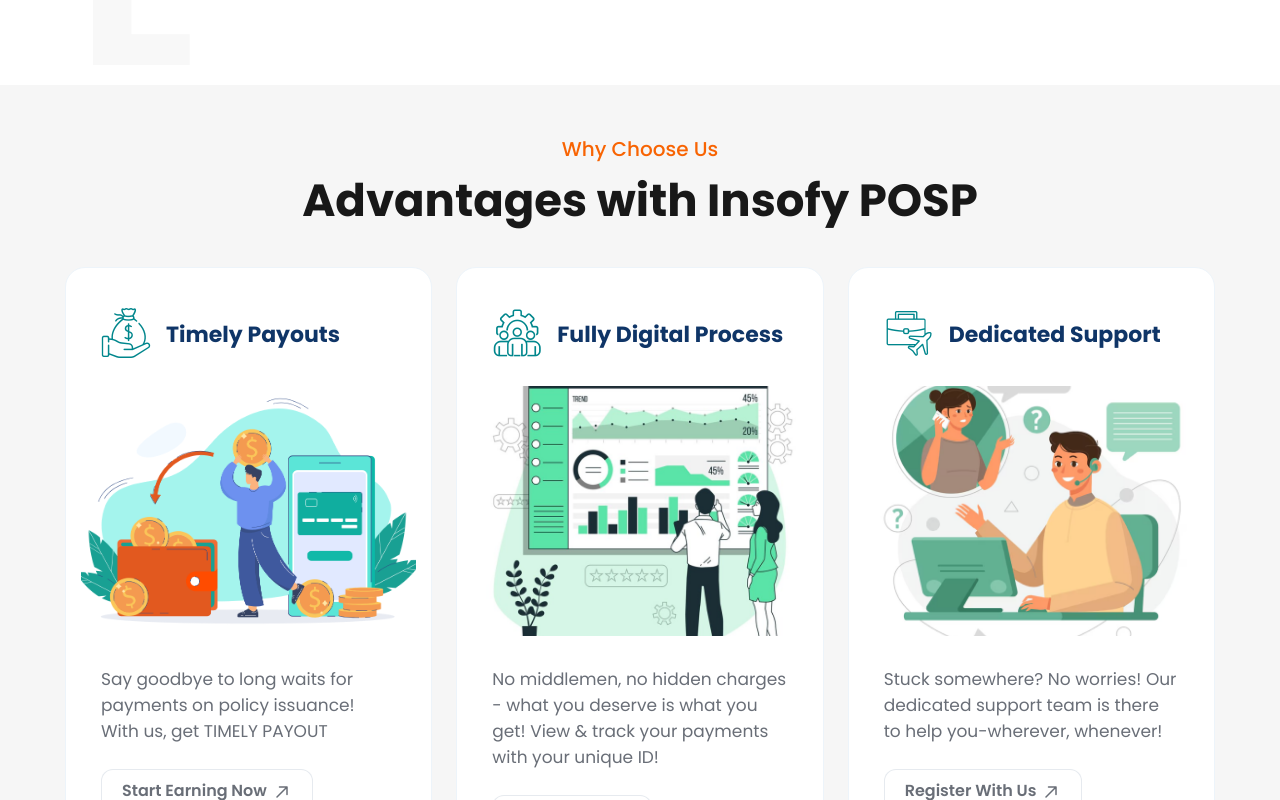
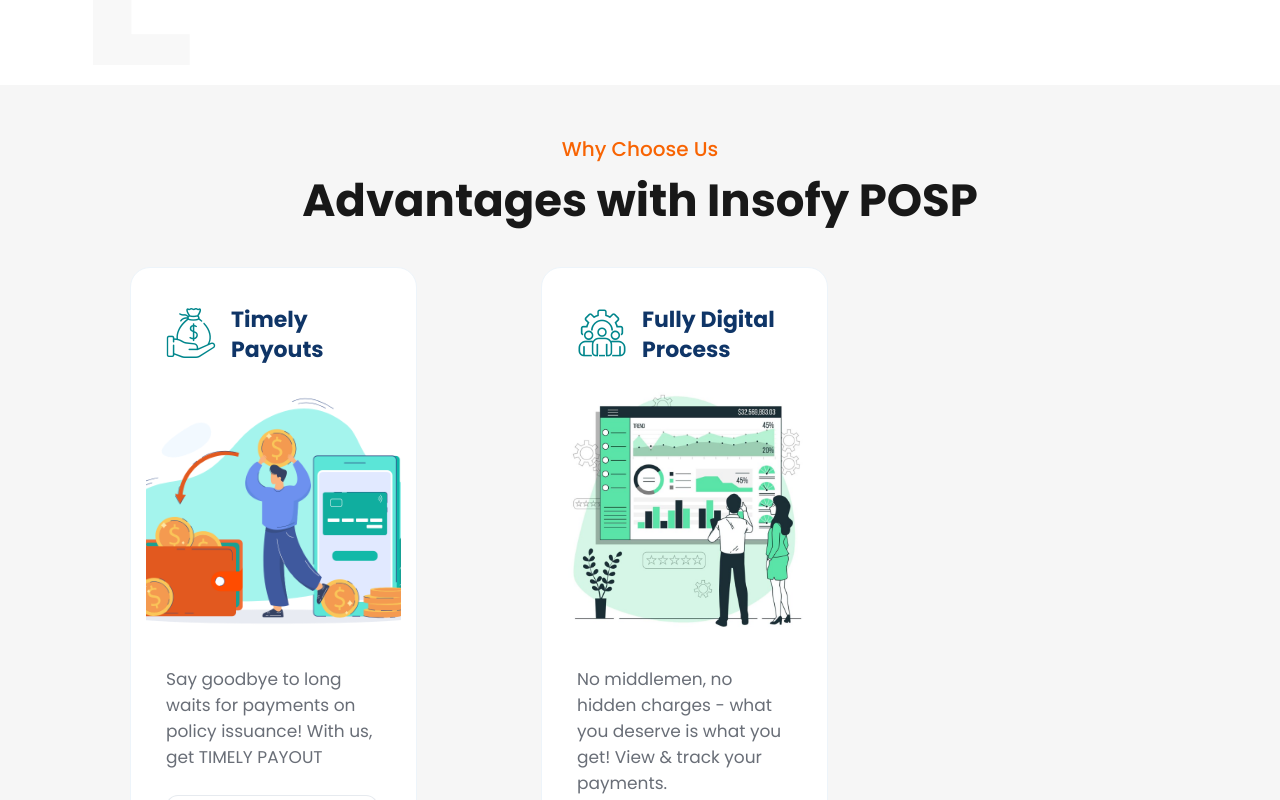
Before and after one commit to viveksinra/insofy-Demo-2, a Next.js app: page / in a window 1280 px wide. Shown: the part 900-1700 px from the top of the page. Built offline with nearby package versions, Linux system fonts and the light colour scheme; a web font is replaced by a local one.

Commit message:
Update Service6 component description in Service6.js

```diff
--- a/components/sections/Service6.js
+++ b/components/sections/Service6.js
@@ -14,7 +14,7 @@
             icon: "flaticon-management",
             title: "Fully Digital Process",
             image: "/assets/images/service/other-ser-2.jpg",
-            description: "No middlemen, no hidden charges - what you deserve is what you get! View & track your payments with your unique ID!",
+            description: "No middlemen, no hidden charges - what you deserve is what you get! View & track your payments.",
             linkText: "Sign Up",
             link: "/service"
         },
@@ -34,7 +34,7 @@
                 {/*-============spacing==========-*/}
                 <div className="pd_top_50" />
                 {/*-============spacing==========-*/}
-                <div className="container">
+                <div className="container custom-container">
                     <div className="row">
                         <div className="col-lg-12">
                             <div className="section_title text-center type_five">
@@ -51,7 +51,9 @@
                     <div className="service_post position-relative">
                         <div className="row">
                             {services.map((service, index) => (
-                                <div className="col-xl-4 col-lg-4 col-md-6 col-sm-6" key={index}>
+                                <div
+                                style={{ marginLeft: index % 2 === 0 ? "100px" : "0px", marginRight: index % 2 === 0 ? "100px" : "0px" }}
+                                className="col-xl-3 col-lg-4 col-md-6 col-sm-6" key={index}>
                                     <div className="service_box type_six hover_1_get borenable color_two trans">
                                         <div className="d-flex trans">
                                             <div className="icon trans">
@@ -90,6 +92,29 @@
                 <div className="pd_bottom_50" />
                 {/*-============spacing==========-*/}
             </section>
+            <style jsx>{`
+                .process-section {
+                    padding-left: 15px;
+                    padding-right: 15px;
+                }
+                .custom-container {
+                    max-width: 100%;
+                    padding: 0 15px;
+                }
+                .process_box {
+                    margin: 0 10px;
+                }
+                @media (min-width: 768px) {
+                    .process-section {
+                        padding-left: 30px;
+                        padding-right: 30px;
+                    }
+                    .custom-container {
+                        max-width: 1680px;
+                        padding: 0 30px;
+                    }
+                }
+            `}</style>
         </>
     );
 }
```
